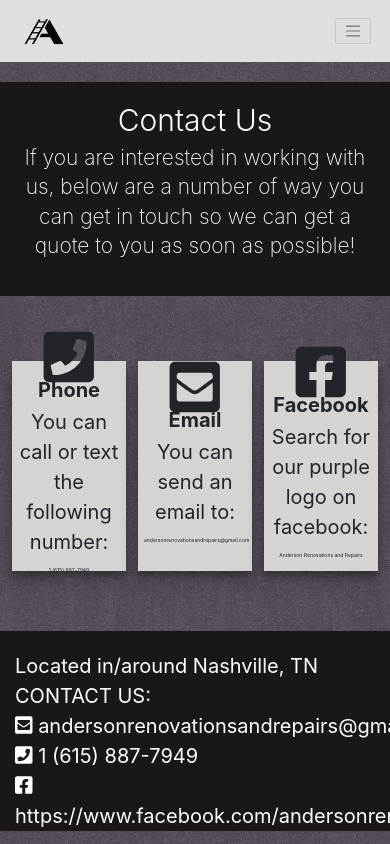
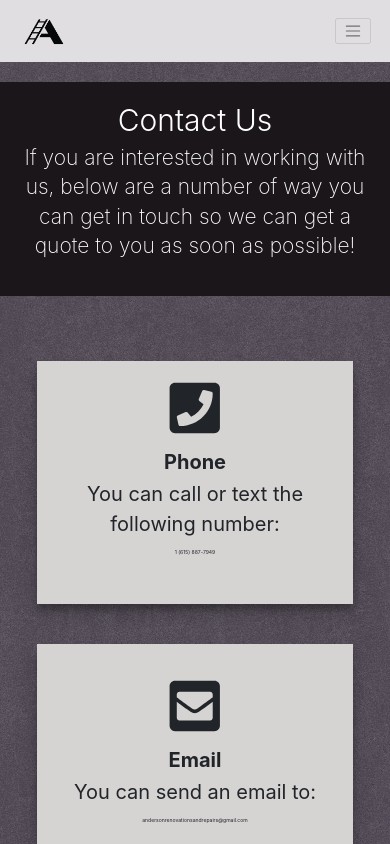
Before and after one commit to anderam17/anderson-renovations-repairs, a React (Create React App) app: page /contact in a window 390 px wide. Shown: the top 844 px of the page. Built offline with nearby package versions, Linux system fonts and the light colour scheme.

Commit message:
made contact page mobilly responsive

```diff
--- a/src/Components/ContactCard/ContactCard.css
+++ b/src/Components/ContactCard/ContactCard.css
@@ -7,6 +7,7 @@
     flex-direction: column;
     align-items: center;
     box-shadow: 0 10px 20px rgba(0,0,0,0.19), 0 6px 6px rgba(0,0,0,0.23);
+    height: 300px;
 }
 .subtitle{
     margin-top: 10%;
@@ -20,3 +21,17 @@
 .contact-info {
     font-size: 1.3vw;
 }
+
+@media only screen and (max-width: 768px) {
+    .contact-card {
+      width: 90%;
+      margin: 20px 0;
+      height: 250px;
+    }
+    }
+
+    @media only screen and (max-width: 600px) {
+      .contact-card {
+        width: 100%;
+      }
+    }
--- a/src/Components/ContactContainer/ContactContainer.css
+++ b/src/Components/ContactContainer/ContactContainer.css
@@ -1,6 +1,6 @@
 .contact-container{
     width: 90%;
-    height: 70%;
+    height: 90%;
     margin: 10px 10px;
     display: flex;
     flex-direction: row;
@@ -11,5 +11,22 @@
     display: flex;
     justify-content: center;
     align-items: center;
-    margin-bottom: 15px;
+    margin-bottom: 45px;
 }
+
+
+@media only screen and (max-width: 768px) {
+    .contact-container {
+      flex-direction: column;
+      height: 850px;
+    }
+    #contact-card-row{
+        width: 90%;
+    }
+}
+@media only screen and (max-width: 768px) {
+    #contact-card-row {
+        height: 900px !important;
+        margin: auto;
+        }
+    }
--- a/src/Components/Footer/Footer.css
+++ b/src/Components/Footer/Footer.css
@@ -1,6 +1,7 @@
 .footer{
     background-color: #1a1619;
     height: 200px;
+    margin-top: 2rem;
 }
 .footer-column{
     color: white;
```
Also changed, not shown: src/Components/ServicesContainer/ServicesContainer.css (+0 -13 lines).
